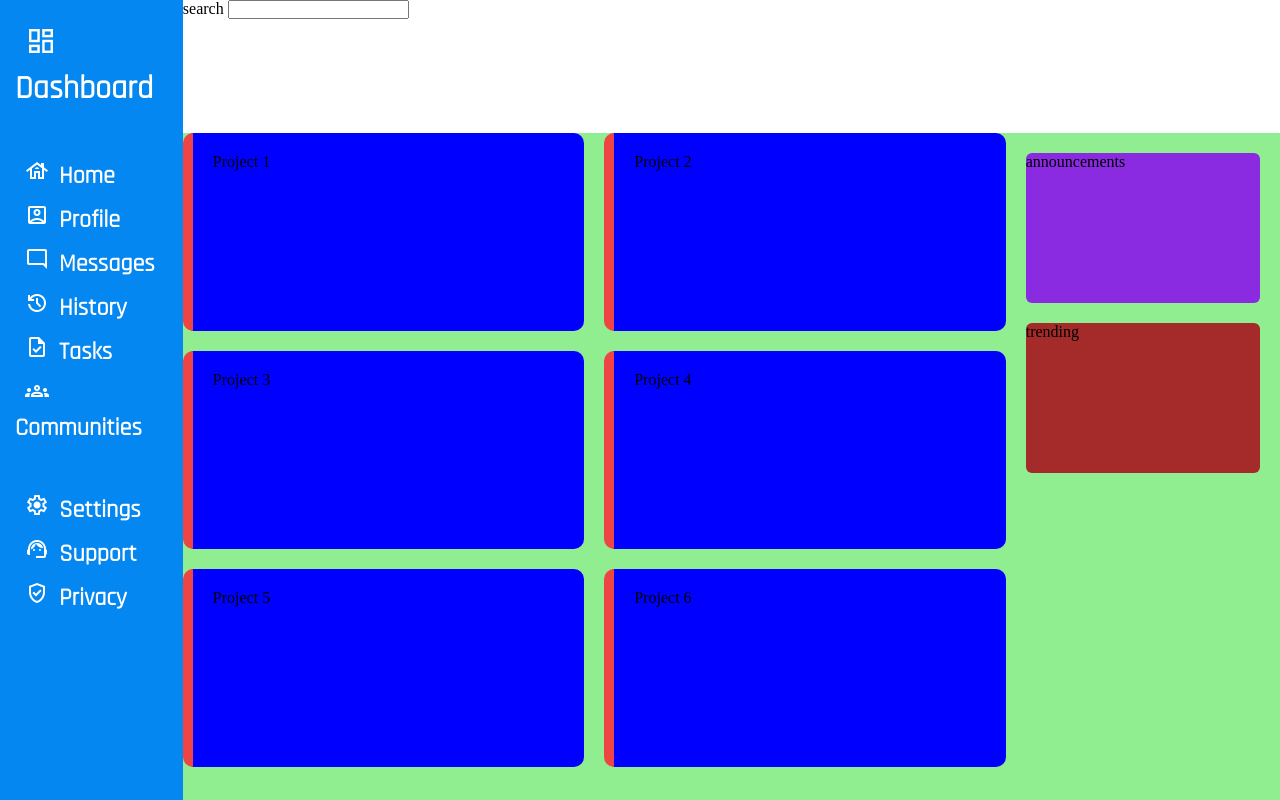
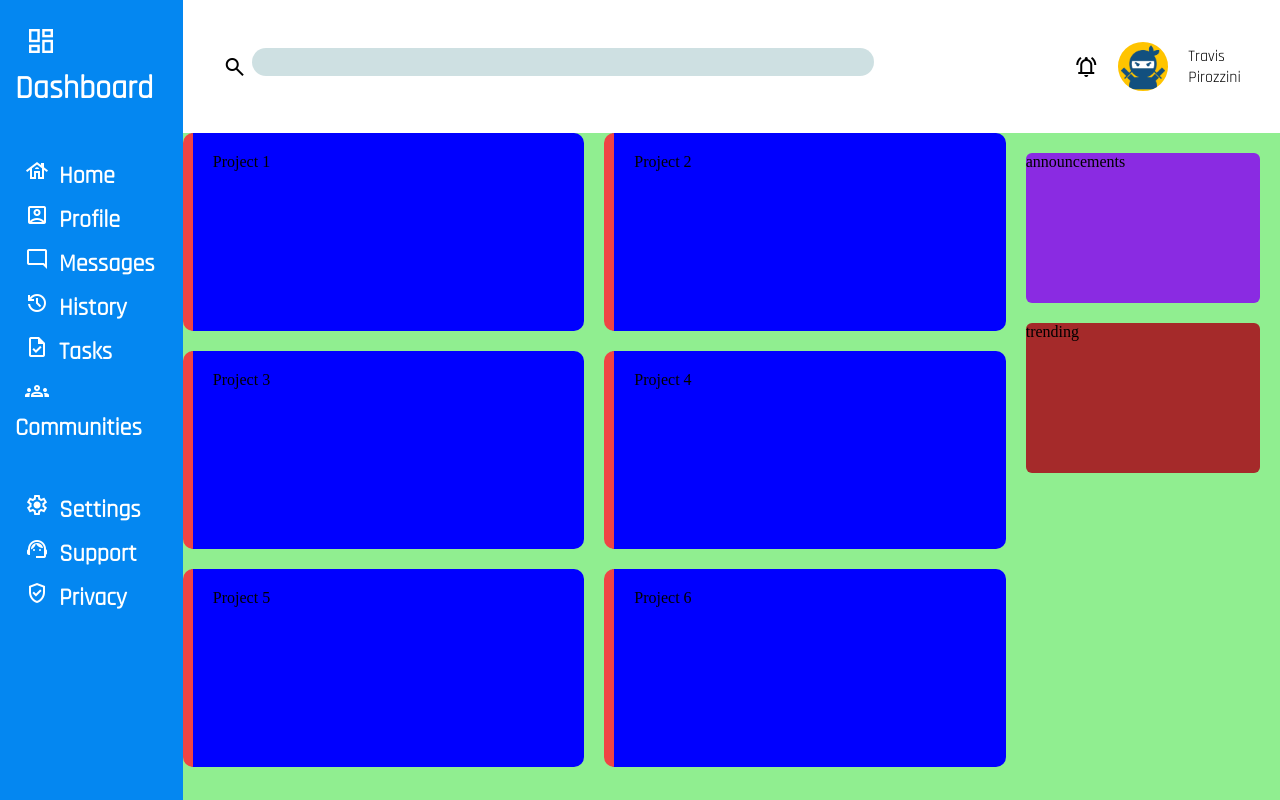
Before and after one commit to T-Pirozzini/admin-dashboard, a plain HTML site: page index.html in a window 1280 px wide. Drawn offline with nearby package versions, Linux system fonts and the light colour scheme.

Commit message:
search bar styles

```diff
--- a/index.html
+++ b/index.html
@@ -13,8 +13,11 @@
 
     <!-- Header -->
     <header>
-      <label for="search">search</label>
+      <span class="material-symbols-outlined">search</span>
       <input id="search" type="textarea">
+        <span class="material-symbols-outlined">notifications_active</span>
+        <img class="ninja-icon" src="/assets/ninja.png" alt="ninja">
+        <p class="name">Travis Pirozzini</p>
     </header>
 
     <!-- Side Nav -->
--- a/style.css
+++ b/style.css
@@ -20,7 +20,28 @@ body {
 header {
   grid-area: header;
   background-color: white;
+  padding-left: 40px;
+  display: flex;
+  align-items: center;
 }
+#search {
+  width: 60%;
+  background-color: rgba(139, 181, 187, 0.425);
+  border-radius: 15px;
+  border: none;
+  font-size: 1.5rem;
+  margin: 10px 200px 20px 5px;
+}
+.ninja-icon {
+  max-width: 50px;
+  background-color: rgb(255, 196, 0);
+  border-radius: 50%;
+  margin: 15px 20px 15px 20px;
+}
+.name {
+  font-family: 'Rajdhani', sans-serif;
+}
+
 nav {
   grid-area: nav;
   background-color: rgb(4, 135, 241);
```
Also changed, not shown: assets/ninja.png (added).
